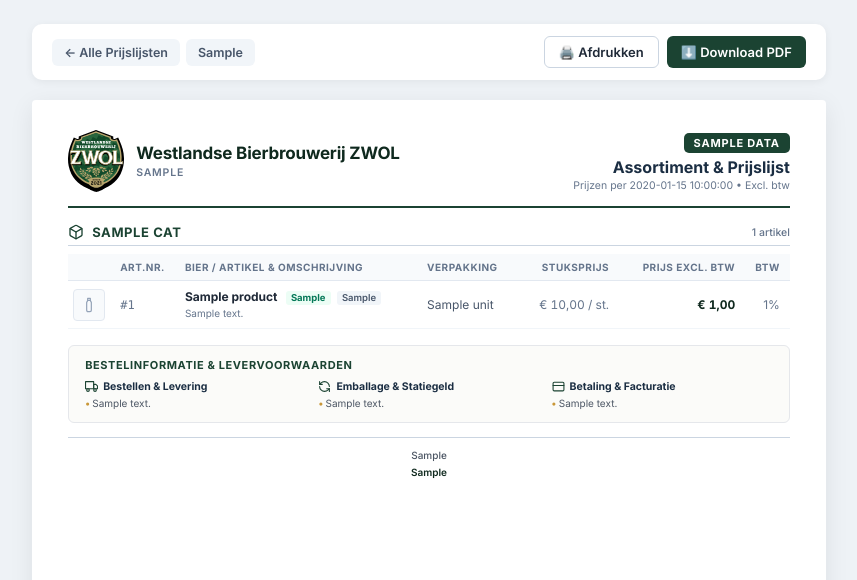
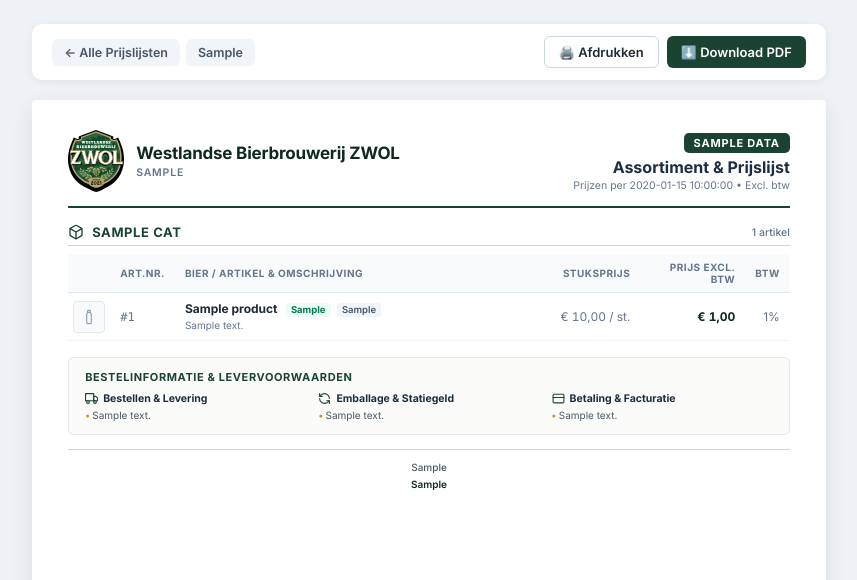
Before and after one commit to koenc/zwol-orders, a Python web app: template app/templates/price_lists/view.html in a window 1280 px wide. Shown: the top 580 px of the page, without its empty margins (211-1068 px from the left). Run offline with Jinja, Linux system fonts and the light colour scheme; the template is opened without the code that fills it: most values are stand-ins (such as "Sample title", 1, 10 or a date in 2020).

Commit message:
fix(pricelists): remove packaging column to widen item column and show piece price for kegs

```diff
--- a/app/services/price_list_service.py
+++ b/app/services/price_list_service.py
@@ -149,8 +149,8 @@ class PriceListService:
 
             # Verpakking & stuks berekenen
             unit = r.get("unit") or "Stuks"
-            pcs = extract_pieces(unit, r.get("name") or "")
-            piece_price = round(total_price / pcs, 2) if pcs > 1 else None
+            pcs = max(1, extract_pieces(unit, r.get("name") or ""))
+            piece_price = round(total_price / pcs, 2)
 
             # Categorie normaliseren
             raw_cat = (r.get("category") or "").strip()
--- a/app/templates/price_lists/view.html
+++ b/app/templates/price_lists/view.html
@@ -373,18 +373,13 @@
       line-height: 1.3;
     }
 
-    .cell-unit {
-      color: #475569;
-      font-size: 11px;
-      white-space: nowrap;
-    }
-
     .cell-calc {
       text-align: right;
       font-size: 11px;
       color: var(--text-muted);
       white-space: nowrap;
       font-variant-numeric: tabular-nums;
+      width: 95px;
     }
 
     .cell-price {
@@ -394,13 +389,14 @@
       color: var(--zwol-green-dark);
       white-space: nowrap;
       font-variant-numeric: tabular-nums;
+      width: 105px;
     }
 
     .cell-vat {
       text-align: right;
       font-size: 10.5px;
       color: var(--text-muted);
-      width: 35px;
+      width: 40px;
     }
 
     /* Conditions Container (Bestelvoorwaarden) */
@@ -638,12 +634,11 @@
           <thead>
             <tr>
               <th class="cell-img"></th>
-              <th>Art.nr.</th>
+              <th style="width: 55px;">Art.nr.</th>
               <th>Bier / Artikel &amp; Omschrijving</th>
-              <th>Verpakking</th>
-              <th class="th-right">Stuksprijs</th>
-              <th class="th-right">Prijs excl. btw</th>
-              <th class="th-right">Btw</th>
+              <th class="th-right" style="width: 95px;">Stuksprijs</th>
+              <th class="th-right" style="width: 105px;">Prijs excl. btw</th>
+              <th class="th-right" style="width: 40px;">Btw</th>
             </tr>
           </thead>
           <tbody>
@@ -676,7 +671,6 @@
                   {% if p.beer_type %}<span class="prod-style-tag">{{ p.beer_type }}</span>{% endif %}
                   {% if p.description %}<div class="prod-desc">{{ p.description }}</div>{% endif %}
                 </td>
-                <td class="cell-unit">{{ p.unit }}</td>
                 <td class="cell-calc">
                   {% if p.piece_price %}
                     € {{ "%.2f"|format(p.piece_price)|replace('.', ',') }} / st.
```
